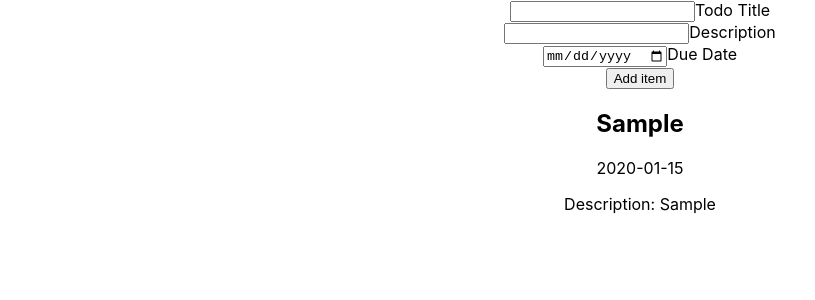
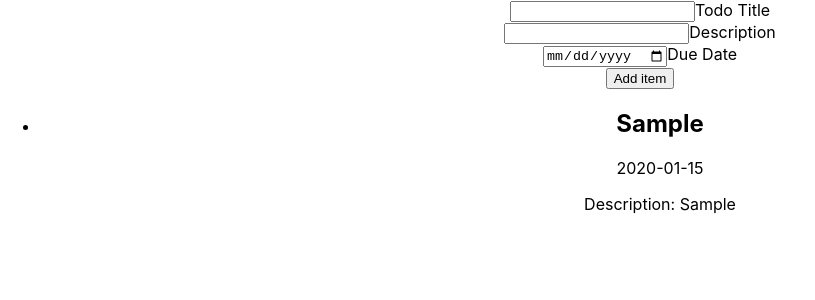
Before and after one commit to rohitlingarker/wd301, a React (Create React App) app in the folder smarter-tasks/: page / in a window 1280 px wide. Both pictures are taken after typing "Sample", "Sample", "2020-01-15" into the empty fields and a click on the button "Add item". Shown: the top 300 px of the page, without its empty margins (0-815 px from the left). Built offline with nearby package versions, Linux system fonts and the light colour scheme.

Commit message:
wad301 l4 trial

```diff
--- a/smarter-tasks/src/Task.tsx
+++ b/smarter-tasks/src/Task.tsx
@@ -24,13 +24,13 @@ interface TaskProp {
 
 const Task = (props: TaskItem) => {
   return (
-    <div className="TaskItem shadow-md border border-slate-100">
+    <li className="TaskItem shadow-md border border-slate-100">
       <h2 className="text-base font-bold my-1">{props.title}</h2>
       <p className="text-sm text-slate-500">{props.dueDate}</p>
       <p className="text-sm text-slate-500">
         Description: {props.description}
       </p>
-    </div>
+    </li>
   );
 };
 
--- a/smarter-tasks/src/TaskList.tsx
+++ b/smarter-tasks/src/TaskList.tsx
@@ -25,7 +25,7 @@ const TaskList = (props: Props) => {
       dueDate={task.dueDate}
     />
   ));
-  return <>{list}</>;
+  return <ul>{list}</ul>;
 };
 
 export default TaskList;
```
